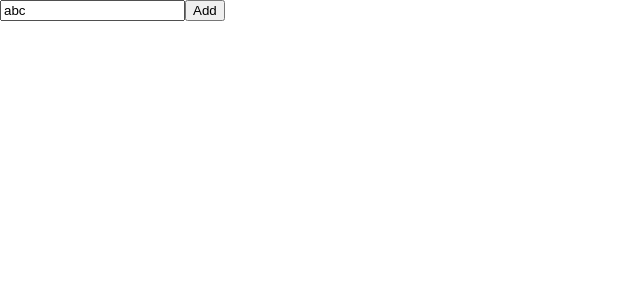
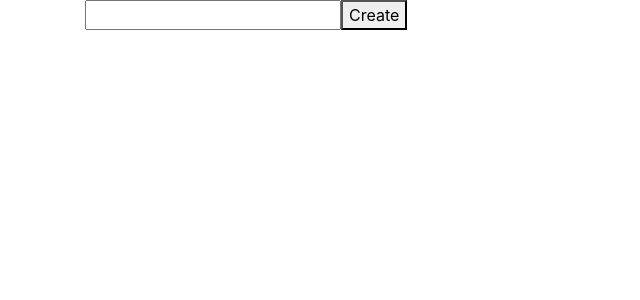
Before and after one commit to inna23/todoList, a React (Create React App) app: page / in a window 1280 px wide. Shown: the top 300 px of the page, without its empty margins (0-640 px from the left). Built offline with nearby package versions, Linux system fonts and the light colour scheme.

Commit message:
Refactor react components

```diff
--- a/package.json
+++ b/package.json
@@ -2,7 +2,9 @@
   "name": "todo",
   "version": "0.1.0",
   "private": true,
+  "homepage": "https://inna23.github.io/todoList",
   "dependencies": {
+    "bootstrap": "^4.0.0",
     "react": "^16.2.0",
     "react-dom": "^16.2.0",
     "react-scripts": "1.1.1"
@@ -14,10 +16,12 @@
     "eslint-plugin-import": "^2.8.0",
     "eslint-plugin-jsx-a11y": "^6.0.2",
     "eslint-plugin-react": "^7.5.1",
+    "gh-pages": "^1.1.0",
     "jest": "^21.2.1",
     "redux-devtools-extension": "^2.13.2"
   },
   "scripts": {
+    "deploy": "npm run build&&gh-pages -d build",
     "start": "react-scripts start",
     "build": "react-scripts build",
     "test": "react-scripts test --env=jsdom",
--- a/src/index.css
+++ /dev/null
@@ -1,5 +0,0 @@
-body {
-  margin: 0;
-  padding: 0;
-  font-family: sans-serif;
-}
--- a/src/index.js
+++ b/src/index.js
@@ -1,6 +1,6 @@
 import React from 'react';
 import ReactDOM from 'react-dom';
-import './index.css';
+import '../node_modules/bootstrap/dist/css/bootstrap.css';
 import App from './layout/App';
 import registerServiceWorker from './registerServiceWorker';
 
--- a/src/layout/App.js
+++ b/src/layout/App.js
@@ -1,37 +1,37 @@
 import React, { Component } from 'react';
+import ToDoControl from '../todoList/ToDoControl';
+import ToDoItem from '../todoList/ToDoItem';
 
 class App extends Component {
   constructor(props) {
     super(props);
+    this.state = {
+      todolist: [],
+    };
 
-    this.state = {
-      todoList: [],
-      todoInput: 'abc',
-    };
+    this.handleToDoCreate = this.handleToDoCreate.bind(this);
   }
 
-  addTodo() {
-    const todoList = this.state.todoList;
-    todoList.push(this.state.todoInput);
-
+  handleToDoCreate(todo) {
     this.setState({
-      todoList,
+      todolist: this.state.todolist.concat(todo),
     });
   }
+
+
   render() {
     return (
-      <div>
-        <input
-          type="text"
-          value={this.state.todoInput}
-          onChange={e => this.setState({ todoInput: e.target.value })}
-        />
-        <button onClick={() => this.addTodo()}>Add</button>
-        <ul>
-          {
-            this.state.todoList.map((el, i) => <li key={i}>{el}</li>)
-          }
-        </ul>
+      <div className="container">
+        <div className="">
+          <div>
+            <ToDoControl onAdd={this.handleToDoCreate} />
+          </div>
+          <div>
+            <ul>
+              {this.state.todolist.map(todo => <ToDoItem name={todo} />)}
+            </ul>
+          </div>
+        </div>
       </div>
     );
   }
--- /dev/null
+++ b/src/todoList/ToDoControl.js
@@ -0,0 +1,43 @@
+import React, { Component } from 'react';
+
+class ToDoControl extends Component {
+  constructor(props) {
+    super(props);
+    this.state = {
+      todo: '',
+    };
+    this.handleClick = this.handleClick.bind(this);
+    this.handleInputChange = this.handleInputChange.bind(this);
+  }
+
+  handleClick() {
+    if (!this.state.todo) {
+      return;
+    }
+
+    this.props.onAdd(this.state.todo);
+  }
+
+  handleInputChange(e) {
+    this.setState({
+      todo: e.target.value,
+    });
+  }
+
+  render() {
+    return (
+      <div>
+        <input
+          type="text"
+          value={this.state.todo}
+          onChange={this.handleInputChange}
+        />
+        <button
+          onClick={this.handleClick}
+        >Create
+        </button>
+      </div>
+    );
+  }
+}
+export default ToDoControl;
--- /dev/null
+++ b/src/todoList/ToDoItem.js
@@ -0,0 +1,10 @@
+import React, { Component } from 'react';
+
+class ToDoItem extends Component {
+  render() {
+    return (
+      <li>{this.props.name}</li>
+    );
+  }
+}
+export default ToDoItem;
```
Also changed, not shown: 1 other file (tests, documents, lock files or other folders).
